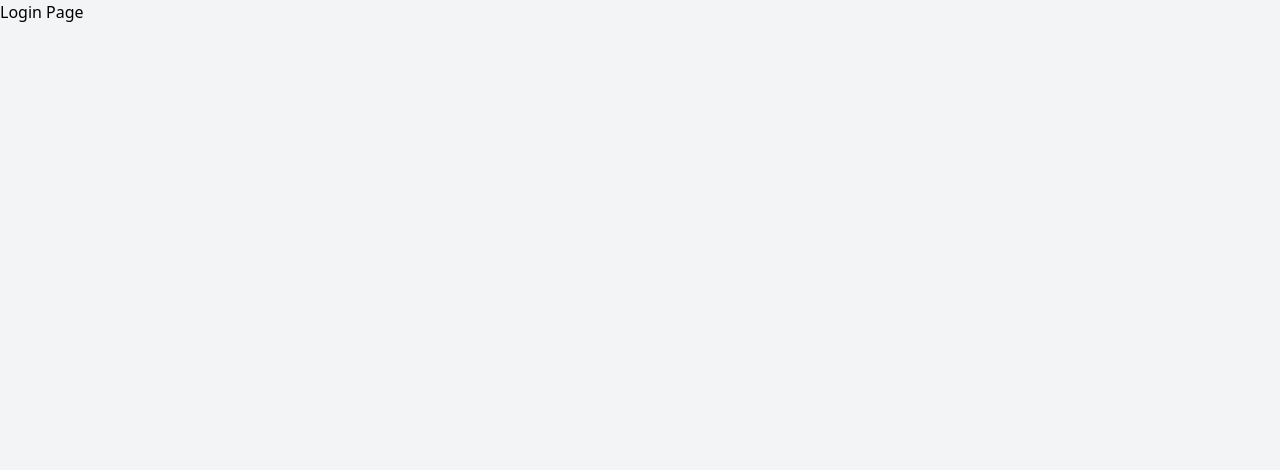
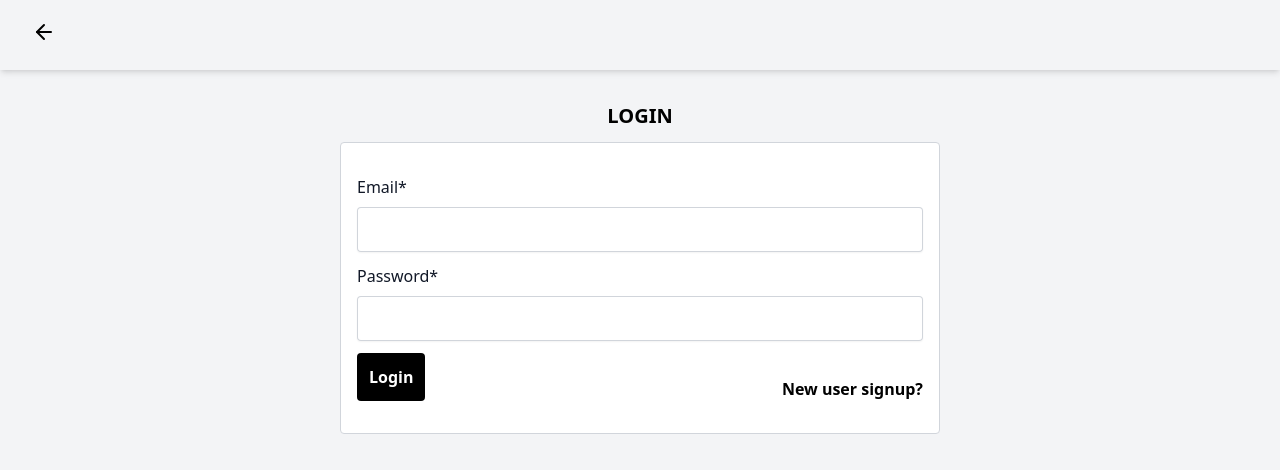
Before and after one commit to rahiii-dev/olx-clone, a React (Vite) app: page /login in a window 1280 px wide. Shown: the top 470 px of the page. Built offline with nearby package versions, Linux system fonts and the light colour scheme.

Commit message:
styled login page

```diff
--- /dev/null
+++ b/src/components/HeaderBlank.jsx
@@ -0,0 +1,18 @@
+import { ArrowLeft} from "lucide-react";
+import { useNavigate } from "react-router-dom";
+
+const HeaderBlank = () => {
+    const navigate = useNavigate();
+
+    return (
+        <header className="bg-gray-100 shadow-md h-[70px] flex items-center">
+        <div className="container py-3">
+          <button onClick={() => navigate(-1)}>
+            <ArrowLeft />
+          </button>
+        </div>
+      </header>
+    );
+}
+
+export default HeaderBlank;
--- a/src/pages/Login.jsx
+++ b/src/pages/Login.jsx
@@ -1,9 +1,76 @@
-import React from 'react';
+import React from "react";
+import HeaderBlank from "../components/HeaderBlank";
 
 const Login = () => {
-    return (
-        <h1>Login Page</h1>
-    );
-}
+  return (
+    <>
+      <HeaderBlank />
+      <main>
+        <section>
+          <div className="container py-8">
+            <h1 className="text-center text-xl font-semibold uppercase mb-3">
+              Login
+            </h1>
+            <form>
+              <div className="w-full max-w-[600px] bg-white mx-auto px-4 py-8 border border-gray-300 rounded">
+                <div className="mb-3">
+                  <label
+                    htmlFor="email"
+                    className="block font-medium leading-6 text-gray-900"
+                  >
+                    Email*
+                  </label>
+                  <div className="mt-2">
+                    <input
+                      type="email"
+                      name="email"
+                      id="email"
+                      className="block w-full rounded border-0 py-2 px-2 outline-none h-[45px]
+                        text-gray-900 shadow-sm ring-1 ring-inset ring-gray-300 placeholder:text-gray-400
+                        focus:ring-2 focus:ring-inset focus:ring-accent sm:text-sm sm:leading-6"
+                    />
+                  </div>
+                </div>
+
+                <div className="mb-3">
+                  <label
+                    htmlFor="password"
+                    className="block font-medium leading-6 text-gray-900"
+                  >
+                    Password*
+                  </label>
+                  <div className="mt-2">
+                    <input
+                      type="password"
+                      name="password"
+                      id="password"
+                      className="block w-full rounded border-0 py-2 px-2 outline-none h-[45px]
+                        text-gray-900 shadow-sm ring-1 ring-inset ring-gray-300 placeholder:text-gray-400
+                        focus:ring-2 focus:ring-inset focus:ring-accent sm:text-sm sm:leading-6"
+                    />
+                  </div>
+                </div>
+
+                <div className="flex justify-between items-end">
+                  <button
+                    type="submit"
+                    disabled={false}
+                    className="font-bold p-3 rounded bg-black text-white disabled:bg-gray-300 disabled:text-gray-400"
+                  >
+                    Login
+                  </button>
+
+                  <div>
+                    <span className="font-semibold">New user signup?</span>
+                  </div>
+                </div>
+              </div>
+            </form>
+          </div>
+        </section>
+      </main>
+    </>
+  );
+};
 
 export default Login;
--- a/src/pages/SellItem.jsx
+++ b/src/pages/SellItem.jsx
@@ -1,19 +1,10 @@
-import { ArrowLeft, Camera } from "lucide-react";
-import React from "react";
-import { useNavigate } from "react-router-dom";
+import {Camera } from "lucide-react";
+import HeaderBlank from "../components/HeaderBlank";
 
 const SellItem = () => {
-  const navigate = useNavigate();
-
   return (
     <>
-      <header className="bg-gray-100 shadow-md h-[70px] flex items-center">
-        <div className="container py-3">
-          <button onClick={() => navigate(-1)}>
-            <ArrowLeft />
-          </button>
-        </div>
-      </header>
+      <HeaderBlank/>
       <main>
         <section>
           <div className="container py-8">
```
